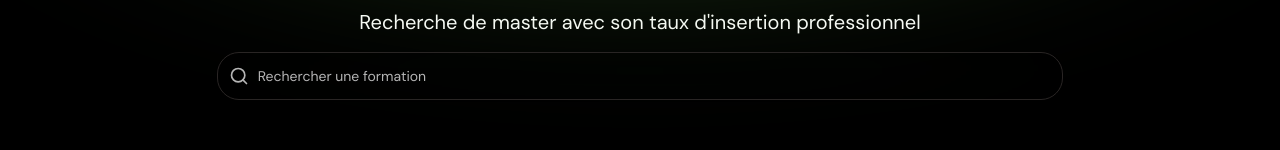
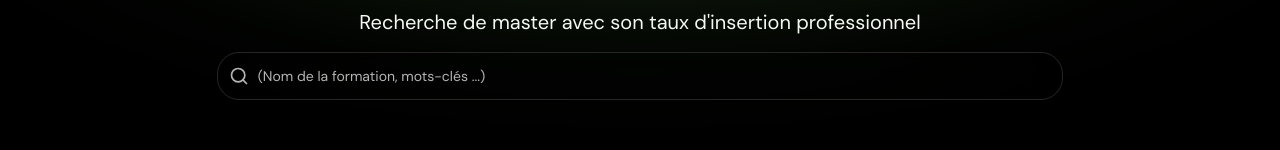
Before and after one commit to waraiauyo/sae301-3, a Next.js app: page / in a window 1280 px wide. Shown: the part 310-460 px from the top of the page. Built offline with nearby package versions, Linux system fonts and the light colour scheme.

Commit message:
Update inputs.jsx

```diff
--- a/components/inputs.jsx
+++ b/components/inputs.jsx
@@ -12,7 +12,7 @@ const SearchInput = forwardRef(({searchQuery, onChange, className}, ref) => {
             <Input ref={ref} className={cn("backdrop-blur-xl bg-ground/90 h-12 pl-10", className)}
                    value={searchQuery}
                    onChange={onChange}
-                   placeholder={"Rechercher une formation"}/>
+                   placeholder={"(Nom de la formation, mots-clés ...)"}/>
         </div>
     );
 });
```
